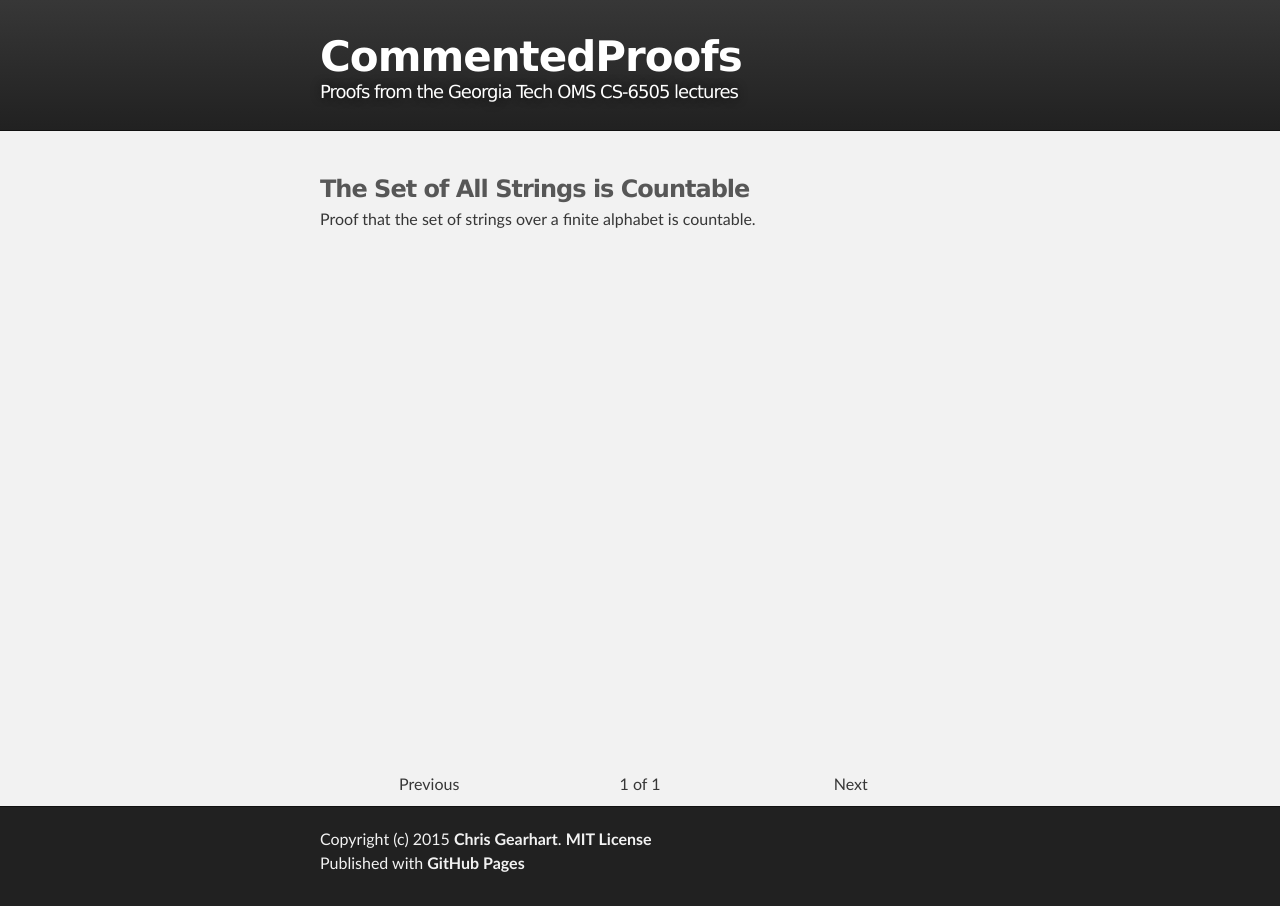
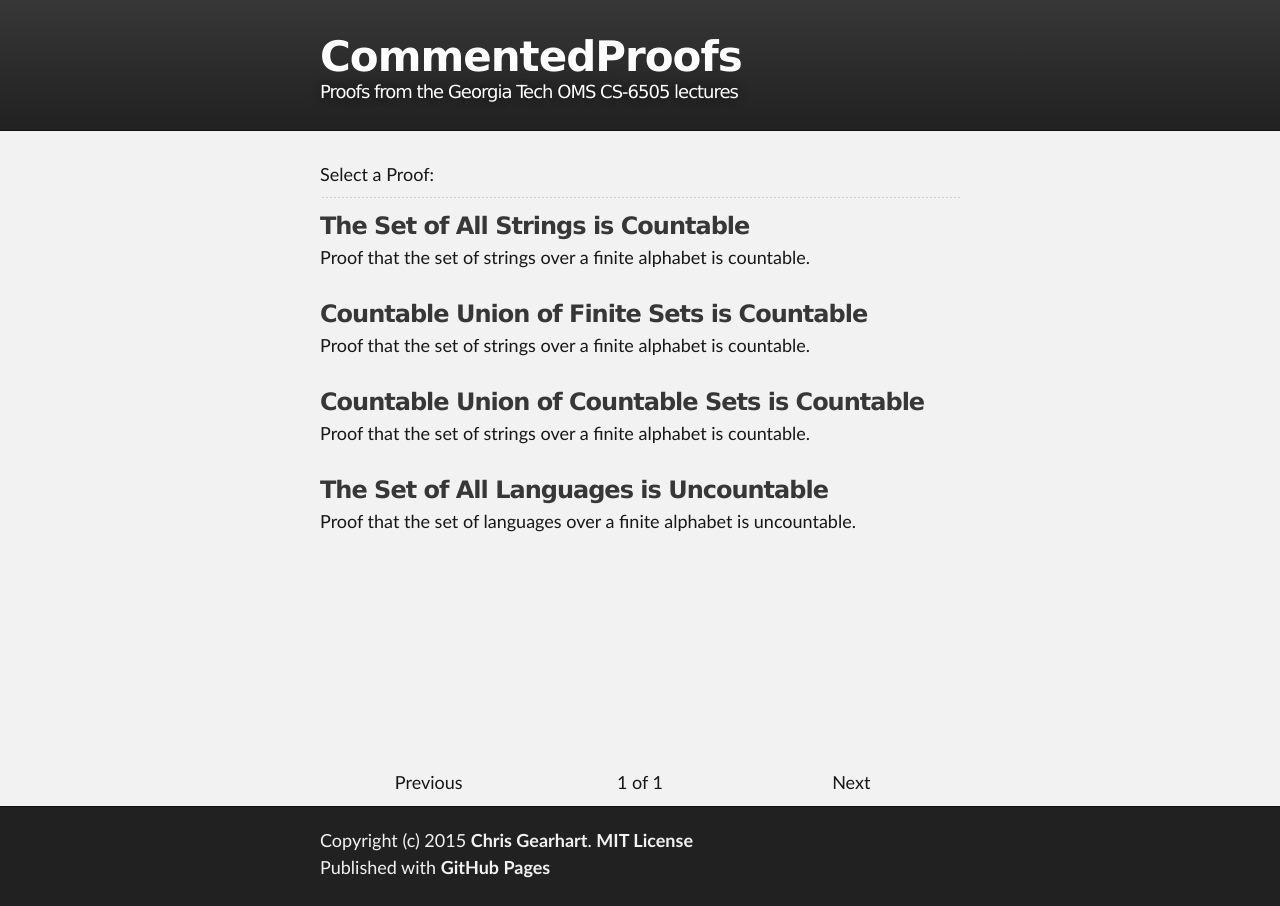
Before and after one commit to cgearhart/CommentedProofs, a Jekyll site: the page built from blog/index.html, in a window 1280 px wide. Built offline with Jekyll 4.4.1, drawn with Linux system fonts in a browser that asks for light colours; nearby versions of some CDN libraries; the list of posts is cut into pages by our own code.

Commit message:
Update demo to clarify content and convey intention
- make font bigger & darker
- change comment color to green
- convert toggle control to form checkbox
- add additional posts to list (imply they are clickable titles)

```diff
--- a/_includes/header.html
+++ b/_includes/header.html
@@ -2,7 +2,7 @@
     <div id="header_wrap" class="outer">
         <header class="inner">
 
-          <h1 id="project_title"><a href="{{ site.baseurl }}">CommentedProofs</a></h1>
+          <h1 id="project_title"><a href="{{ site.baseurl }}/">CommentedProofs</a></h1>
           <h2 id="project_tagline">Proofs from the Georgia Tech OMS CS-6505 lectures</h2>
 
         </header>
--- a/_includes/toggle.html
+++ b/_includes/toggle.html
@@ -1 +1 @@
-<a href=""><span class="toggle" onclick="toggleComments(); return false;">Toggle Comments</span></a>
+<input type="checkbox" onclick="toggleComments();" checked> <label for="commentToggle">Show/Hide Comments</label>
--- /dev/null
+++ b/_posts/2015-12-30-Countability2.md
@@ -0,0 +1,11 @@
+---
+layout: blog
+title: Countable Union of Finite Sets is Countable
+excerpt: Proof that the set of strings over a finite alphabet is countable.
+---
+
+###[{{ page.title }}]({{ site.baseurl }}{{ page.url }}) [[Lecture Video]()]
+
+{% include toggle.html %}
+
+Proof not yet available.
--- /dev/null
+++ b/_posts/2015-12-30-Countability3.md
@@ -0,0 +1,11 @@
+---
+layout: blog
+title: Countable Union of Countable Sets is Countable
+excerpt: Proof that the set of strings over a finite alphabet is countable.
+---
+
+###[{{ page.title }}]({{ site.baseurl }}{{ page.url }}) [[Lecture Video]()]
+
+{% include toggle.html %}
+
+Proof not yet available.
--- /dev/null
+++ b/_posts/2015-12-30-Uncountable1.md
@@ -0,0 +1,11 @@
+---
+layout: blog
+title: The Set of All Languages is Uncountable
+excerpt: Proof that the set of languages over a finite alphabet is uncountable.
+---
+
+###[{{ page.title }}]({{ site.baseurl }}{{ page.url }}) [[Lecture Video]()]
+
+{% include toggle.html %}
+
+Proof not yet available.
--- a/blog/index.html
+++ b/blog/index.html
@@ -1,7 +1,11 @@
 ---
 layout: blog
 ---
-      {% for post in paginator.posts %}
+
+    Select a Proof:
+    <hr>
+
+      {% for post in paginator.posts reversed %}
 
       <div class="post">
         <h3><a href="{{ site.baseurl }}{{ post.url }}">{{ post.title }}</a></h3>
--- a/stylesheets/stylesheet.css
+++ b/stylesheets/stylesheet.css
@@ -50,9 +50,9 @@ Theme Styles
 
 body {
   box-sizing: border-box;
-  color:#373737;
+  color:#171717;
   background: #212121;
-  font-size: 16px;
+  font-size: 18px;
   font-family: 'Myriad Pro', Calibri, Helvetica, Arial, sans-serif;
   line-height: 1.5;
   -webkit-font-smoothing: antialiased;
@@ -276,11 +276,12 @@ Full-Width Styles
 
 .comment {
   font-style: italic;
-  color:#575757;
+  color:#080;
 }
 
-.comment a, .comment a:visited {
+#main_content .comment a, #main_content .comment a:visited {
   font-weight: bold;
+  color:#080;
 }
 
 .hidden {
@@ -348,7 +349,7 @@ Full-Width Styles
 }
 
 #main_content a {
-  color:#575757;
+  color:#373737;
 }
 
 #main_content a:hover, #main_content a:focus {
```
